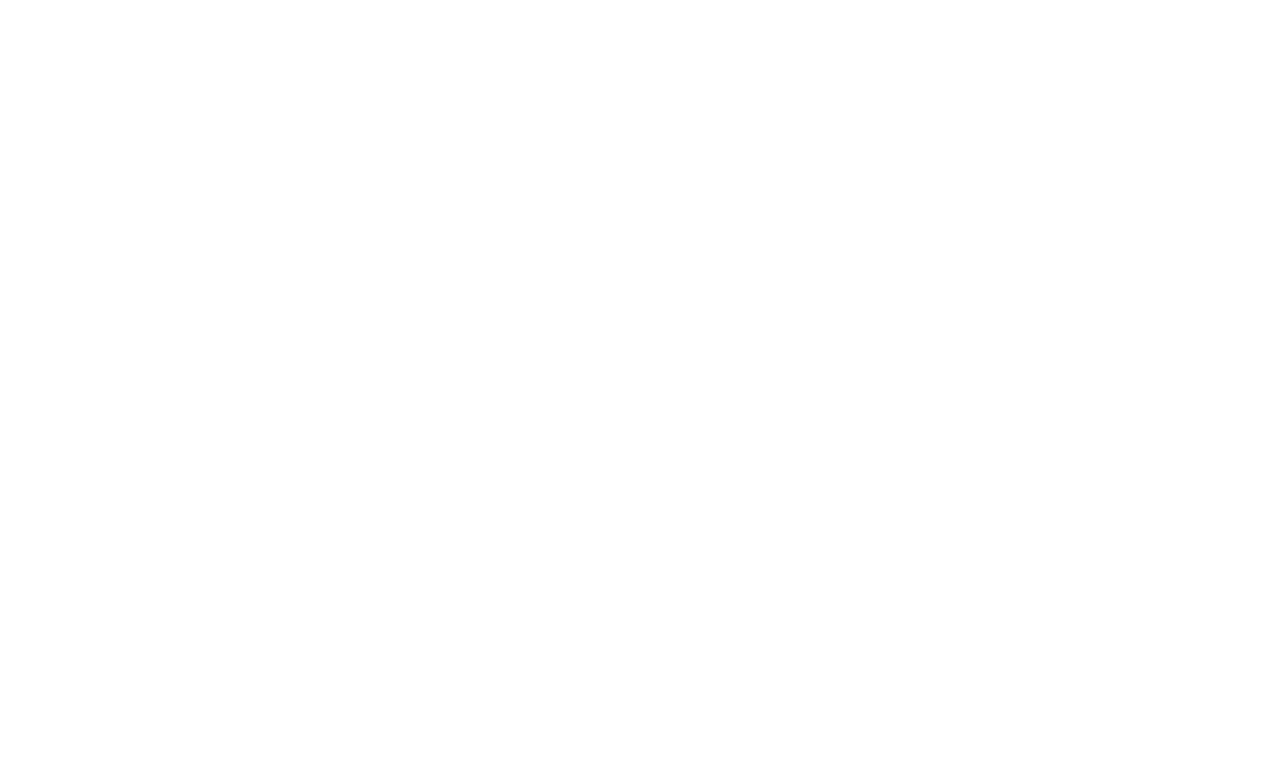
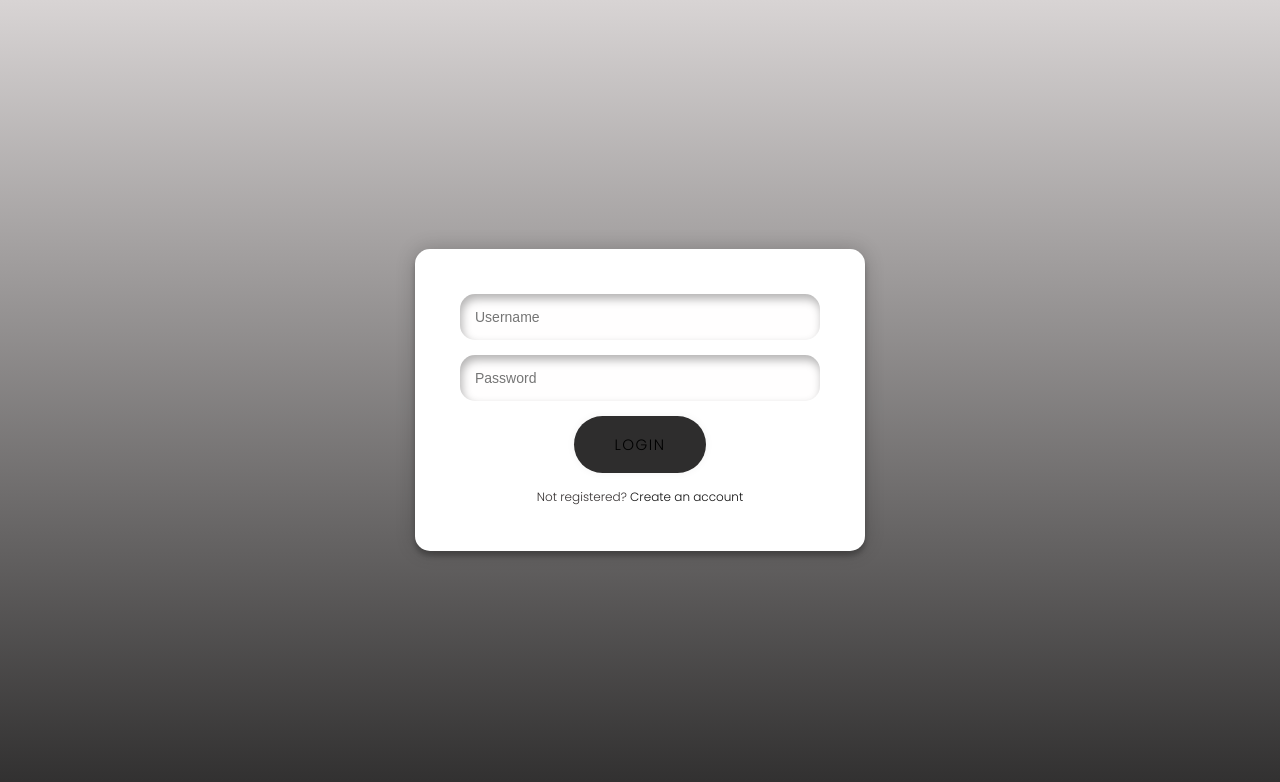
Before and after one commit to moriscutz/knockoutticket-frontend, a React (Vite) app: page / in a window 1280 px wide. Before the commit this address had no page. Shown: the top 782 px of the page. Built offline with nearby package versions, Linux system fonts and the light colour scheme.

Commit message:
Signup + Login

```diff
--- a/src/App.jsx
+++ b/src/App.jsx
@@ -1,17 +1,18 @@
 import { useState } from 'react'
-import reactLogo from './assets/react.svg'
-import viteLogo from '/vite.svg'
 import './App.css'
-import LoginPage from './pages/LoginPage';
 import { Route, Routes, BrowserRouter as Router } from "react-router-dom";
-
+import HomePage from "./pages/HomePage.jsx";
+import LoginComponent from './components/LoginComponent.jsx';
+import SignupComponent from './components/SignupComponent.jsx';
 
 function App() {
   return (
     <div className="App">
       <Router>
         <Routes>
-          <Route path="/login" element={<LoginPage />} />
+          <Route path="/" element={<HomePage/>} />
+          <Route path="/login" element={<LoginComponent/>} />
+          <Route path="/signup" element={<SignupComponent/>} />
         </Routes>
       </Router>
     </div>
--- /dev/null
+++ b/src/components/LoginComponent.jsx
@@ -0,0 +1,41 @@
+import React, { useState } from 'react';
+import '../css/LoginComponentStyle.css';
+import { Link } from 'react-router-dom';
+const LoginComponent = () => {
+  const [formData, setFormData] = useState({
+    username: '',
+    email: '',
+    password: ''
+  });
+
+  const handleChange = (event) => {
+    const { name, value } = event.target;
+    setFormData({
+      ...formData,
+      [name]: value
+    });
+  };
+
+  const handleSubmit = (event) => {
+    event.preventDefault();
+
+    console.log(formData);
+  };
+
+  return (
+    <div className="container">
+      <div className="component">
+        <div class="form">
+          <form class="login-form">
+            <input type="text" placeholder="Username"/>
+            <input type="password" placeholder="Password"/>
+            <button>login</button>
+            <p class="message">Not registered? <Link to="/signup">Create an account</Link></p>
+          </form>
+        </div>
+      </div>
+    </div>
+  );
+};
+
+export default LoginComponent;
--- /dev/null
+++ b/src/components/SignupComponent.jsx
@@ -0,0 +1,42 @@
+import React, { useState } from 'react';
+import '../css/LoginComponentStyle.css';
+import { Link } from 'react-router-dom';
+const SignupComponent = () => {
+  const [formData, setFormData] = useState({
+    username: '',
+    email: '',
+    password: ''
+  });
+
+  const handleChange = (event) => {
+    const { name, value } = event.target;
+    setFormData({
+      ...formData,
+      [name]: value
+    });
+  };
+
+  const handleSubmit = (event) => {
+    event.preventDefault();
+
+    console.log(formData);
+  };
+
+  return (
+    <div className="container">
+      <div className="component">
+        <div class="form">
+          <form class="login-form">
+            <input type="text" placeholder="Email"/>
+            <input type="text" placeholder="Username"/>
+            <input type="password" placeholder="Password"/>
+            <button>create account</button>
+            <p class="message">Already have an account? <Link to="/login">Log in</Link></p>
+          </form>
+        </div>
+      </div>
+    </div>
+  );
+};
+
+export default SignupComponent;
--- /dev/null
+++ b/src/css/HomePageStyle.css
@@ -0,0 +1,6 @@
+@import url(https://fonts.googleapis.com/css?family=Poppins:300);
+
+body{
+    background: linear-gradient(to bottom, rgb(216, 212, 212), rgb(46, 45, 45));
+    font-family: "Poppins";
+}
--- /dev/null
+++ b/src/css/LoginComponentStyle.css
@@ -0,0 +1,67 @@
+@import url(https://fonts.googleapis.com/css?family=Poppins:300);
+
+body {
+  font-family: "Poppins";
+}
+.form {
+  position: relative;
+  background: #FFFFFF;
+  max-width: 360px;
+  padding: 45px;
+  text-align: center;
+  box-shadow: 0 0 20px 0 rgba(0, 0, 0, 0.2), 0 5px 5px 0 rgba(0, 0, 0, 0.24);
+  border-radius:15px;
+}
+.form input {
+  border: none;
+  outline: 0;
+  background: #f2f2f2;
+  width: 100%;
+  border: 0;
+  margin: 0 0 15px;
+  padding: 15px;
+  box-sizing: border-box;
+  font-size: 14px;
+  border-radius:15px;
+    background-color:  rgb(255, 254, 254);
+    box-shadow: inset 2px 5px 10px rgba(0,0,0,0.3);
+    transition: 300ms ease-in-out;
+}
+
+.form input:focus{
+  background-color: rgb(255, 255, 255);
+  transform: scale(1.05);
+  box-shadow: 13px 13px 100px  rgb(49, 46, 46);
+  margin-bottom: 10px;
+  margin-top: 10px;
+  transition: 300ms ease-in-out;
+}
+.form button {
+  padding: 17px 40px;
+  border-radius: 50px;
+  cursor: pointer;
+  border: 0;
+  background-color: rgb(46, 45, 45);
+  box-shadow: rgb(0 0 0 / 5%) 0 0 8px;
+  letter-spacing: 1.5px;
+  text-transform: uppercase;
+  font-size: 15px;
+  transition: all 0.5s ease;
+}
+.form button:hover,.form button:active,.form button:focus {
+  background: #8f8f96;
+  color: black;
+}
+.form .message {
+  margin: 15px 0 0;
+  color: #353131;
+  font-size: 12px;
+}
+.form .message a {
+  color: #0f0f0f;
+  text-decoration: none;
+}
+
+.container {
+  display:inline-block;
+}
--- /dev/null
+++ b/src/pages/HomePage.jsx
@@ -0,0 +1,13 @@
+import LoginComponent from "../components/LoginComponent.jsx";
+import SignupComponent from "../components/SignupComponent.jsx";
+import "../css/HomePageStyle.css";
+
+const HomePage = () => {
+  return (
+    <div>
+      <LoginComponent />
+    </div>
+  );
+};
+
+export default HomePage;
```
